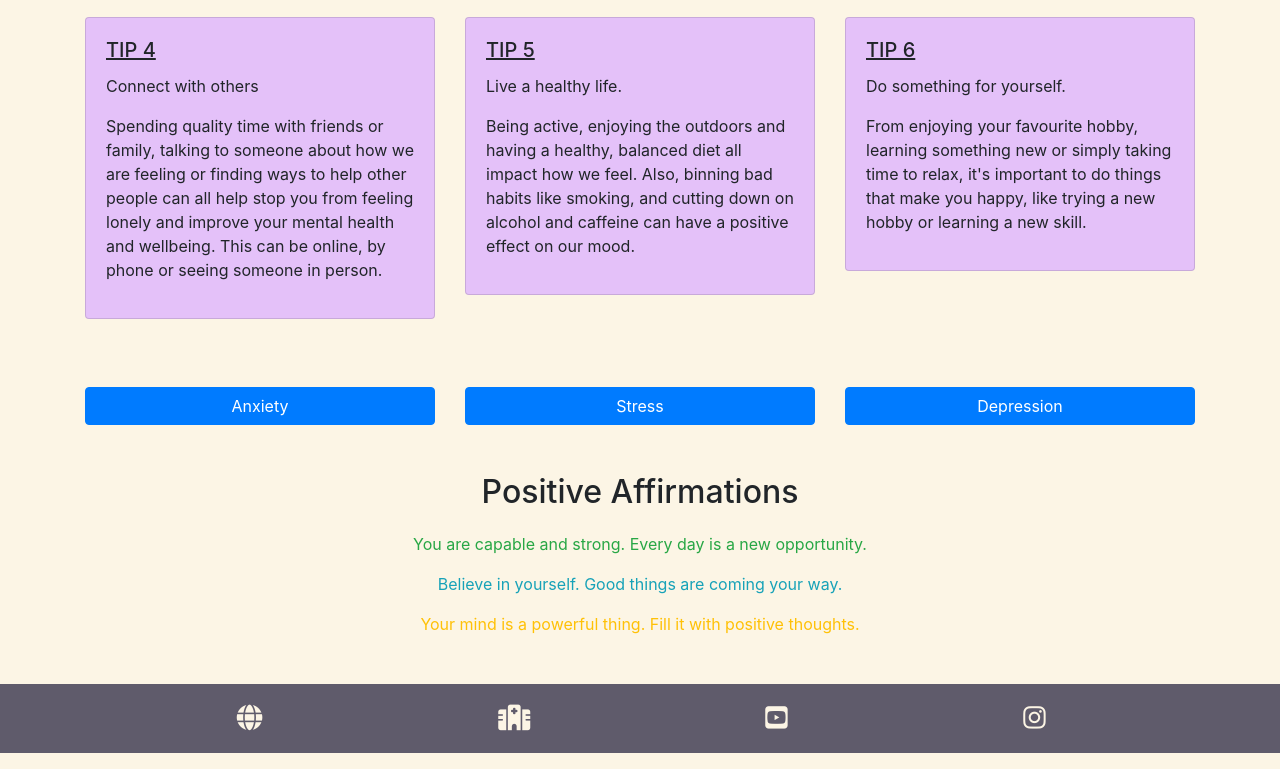
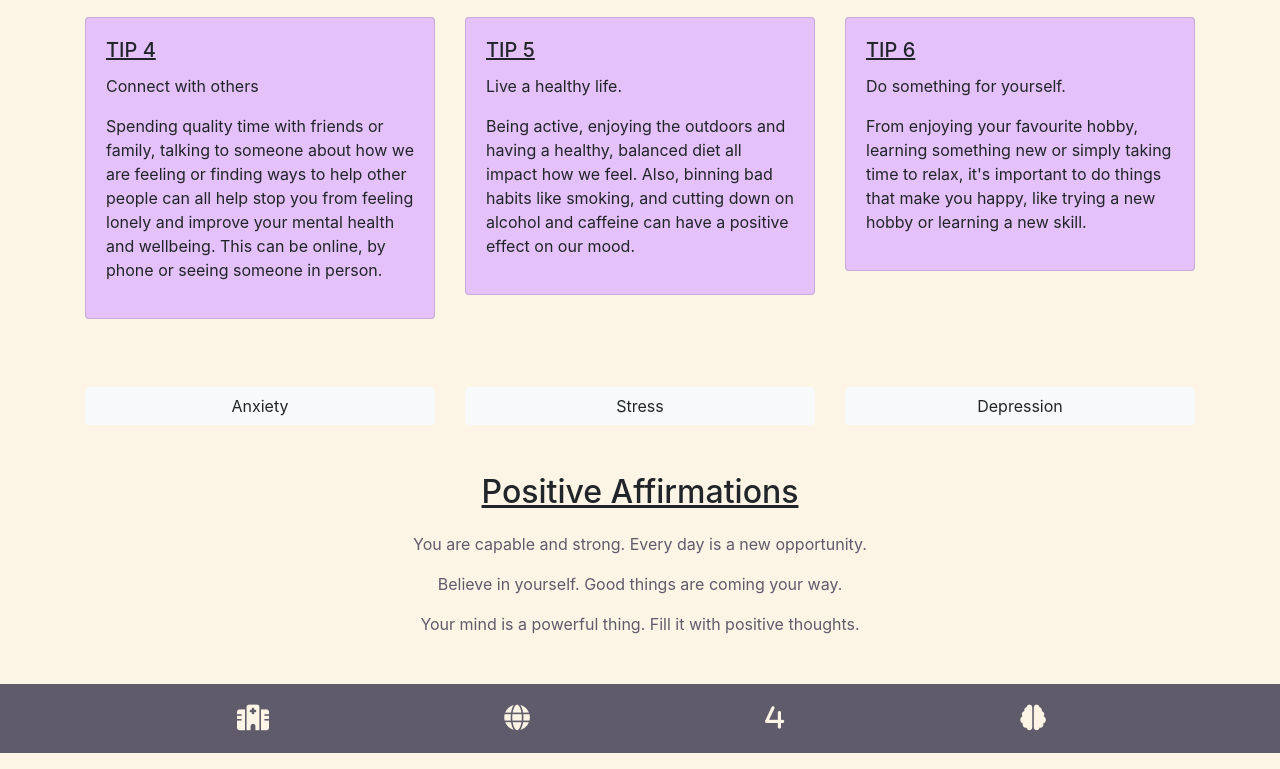
Before and after one commit to S-b4g1a/project-1, a plain HTML site: page index.html in a window 1280 px wide. Shown: the part 632-1401 px from the top of the page. Drawn offline with nearby package versions, Linux system fonts and the light colour scheme; files whose address does not match are found by name.

Commit message:
footer and positive afirmation od index page done

```diff
--- a/index.html
+++ b/index.html
@@ -79,13 +79,13 @@
     <div class="container my-5">
         <div class="row">
             <div class="col-md-4">
-                <a href="resources-1.html" class="btn btn-primary btn-block">Anxiety</a>
+                <a href="resources-1.html" class="btn btn-light btn-block">Anxiety</a>
             </div>
             <div class="col-md-4">
-                <a href="resources-2.html" class="btn btn-primary btn-block">Stress</a>
+                <a href="resources-2.html" class="btn btn-light btn-block">Stress</a>
             </div>
             <div class="col-md-4">
-                <a href="resources-3.html" class="btn btn-primary btn-block">Depression</a>
+                <a href="resources-3.html" class="btn btn-light btn-block">Depression</a>
             </div>
         </div>
     </div>
@@ -94,28 +94,29 @@
     <div class="container my-5">
         <div class="text-center">
             <h2>Positive Affirmations</h2>
-            <p class="text-success">You are capable and strong. Every day is a new opportunity.</p>
-            <p class="text-info">Believe in yourself. Good things are coming your way.</p>
-            <p class="text-warning">Your mind is a powerful thing. Fill it with positive thoughts.</p>
+            <p class="text">You are capable and strong. Every day is a new opportunity.</p>
+            <p class="text">Believe in yourself. Good things are coming your way.</p>
+            <p class="text">Your mind is a powerful thing. Fill it with positive thoughts.</p>
         </div>
     </div>
     <footer>
         <ul id="social-networks">
-            <li><a href="http://www.facebook.com/" target="_blank" rel="noopener" aria-label="visit our facebook page (opens in a new tab)"><i class="fa-solid fa-globe"></i></a></li>
+            <li>
+                <a href="https://www.who.int/news-room/fact-sheets/detail/mental-health-strengthening-our-response" target="_blank" rel="noopener" aria-label="visit our facebook page (opens in a new tab)"><i class="fa-solid fa-hospital"></i>
             <li>
                 <a href="https://www.who.int/news-room/fact-sheets/detail/mental-health-strengthening-our-response" target="_blank" rel="noopener"
                     aria-label="Visit our Twitter page (opens in a new tab)">
-                    <i class="fa-solid fa-hospital"></i></a>
+                    <i class="fa-solid fa-globe"></i></a>
             </li>
             <li>
-                <a href="https://www.youtube.com/" target="_blank" rel="noopener"
+                <a href="https://stem4.org.uk/anxiety/?gad_source=1&gclid=Cj0KCQjw99e4BhDiARIsAISE7P-_cU7rzFczD66hZ8nRY6KvQpNJLpmL38VJKD4QvRq_pd8isnsWB74aAmoIEALw_wcB " target="_blank" rel="noopener"
                     aria-label="Visit our YouTube page (opens in a new tab)">
-                    <i class="fa-brands fa-youtube-square"></i></a>
+                    <i class="fa-solid fa-4"></i></a>
             </li>
             <li>
-                <a href="https://www.instagram.com/" target="_blank" rel="noopener"
+                <a href="https://www.mqmentalhealth.org/conditions/anxiety-disorder/?gad_source=1&gclid=Cj0KCQjw99e4BhDiARIsAISE7P-nfa3wHScYNOc52zQ9O_5mUcs-GqzXIEj-cW3y2DDqQ0E1VC3KBbIaAv7TEALw_wcB " target="_blank" rel="noopener"
                     aria-label="Visit our Instagram page (opens in a new tab)">
-                    <i class="fa-brands fa-instagram"></i></a>
+                    <i class="fa-solid fa-brain"></i></a>
             </li>
         </ul>
     </footer>
--- a/style/style.css
+++ b/style/style.css
@@ -61,3 +61,11 @@ body {
 footer {
     background-color: #5F5B6B;
 }
+
+.text {
+    color: #5F5B6B;
+}
+
+h2 {
+    text-decoration: underline;
+}
```
